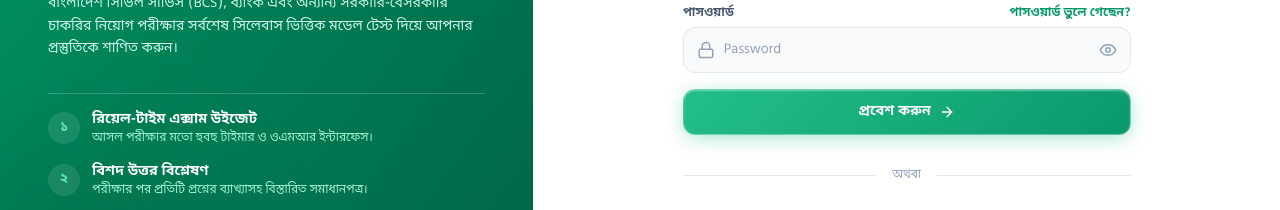
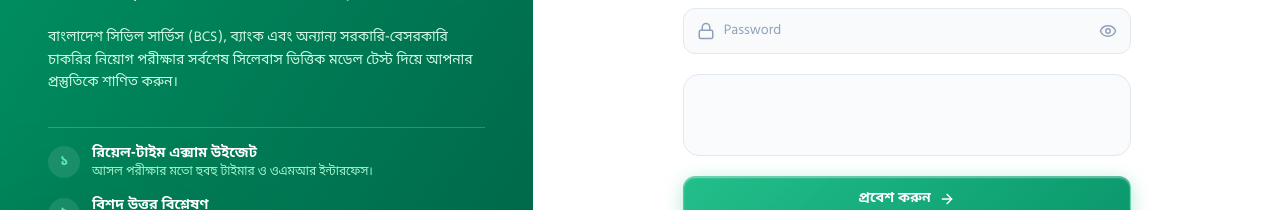
Before and after one commit to pbprosen1971-cloud/Lms-web, a React (Vite) app: page / in a window 1280 px wide. Both pictures are taken after a click on the button "লগইন". Shown: the part 397-607 px from the top of the page. Built offline with nearby package versions, Linux system fonts and the light colour scheme; no server answers; the database is empty.

Commit message:
feat: integrate Google reCAPTCHA v2 for security
Add backend verification endpoint and frontend component integration to prevent automated abuse during authentication.

```diff
--- a/index.html
+++ b/index.html
@@ -9,6 +9,8 @@
     <link href="https://fonts.googleapis.com/css2?family=Hind+Siliguri:wght@400;500;600;700&family=Noto+Sans+Bengali:wght@400;500;600;700;800&family=Poppins:wght@400;500;600;700&display=swap" rel="stylesheet">
     <!-- Google Identity Services for client-side OAuth -->
     <script src="https://accounts.google.com/gsi/client" async defer></script>
+    <!-- Google reCAPTCHA v2 API -->
+    <script src="https://www.google.com/recaptcha/api.js?render=explicit" async defer></script>
     <script>
       (function() {
         try {
--- a/server.ts
+++ b/server.ts
@@ -11,6 +11,43 @@ async function startServer() {
   // Healthcheck Endpoint
   app.get("/api/health", (_req, res) => {
     res.json({ status: "ok", timestamp: new Date().toISOString() });
+  });
+
+  // ==========================================
+  // GOOGLE RECAPTCHA SECURE VERIFICATION
+  // ==========================================
+  app.post("/api/verify-recaptcha", async (req, res) => {
+    try {
+      const { token } = req.body;
+      if (!token) {
+        return res.status(400).json({ success: false, message: "reCAPTCHA ভেরিফিকেশন টোকেন পাওয়া যায়নি।" });
+      }
+
+      const secretKey = process.env.RECAPTCHA_SECRET_KEY || '6LeIxAcTAAAAAGG-vFI1TnRWxMZNFuojJ4WifJWe';
+
+      // Google official test secret key always passes
+      if (secretKey === '6LeIxAcTAAAAAGG-vFI1TnRWxMZNFuojJ4WifJWe') {
+        return res.json({ success: true, testMode: true });
+      }
+
+      const verifyUrl = "https://www.google.com/recaptcha/api/siteverify";
+      const params = new URLSearchParams();
+      params.append("secret", secretKey);
+      params.append("response", token);
+
+      const googleRes = await fetch(verifyUrl, {
+        method: "POST",
+        headers: { "Content-Type": "application/x-www-form-urlencoded" },
+        body: params.toString()
+      });
+
+      const data = await googleRes.json();
+      return res.json({ success: Boolean(data.success), challenge_ts: data.challenge_ts });
+    } catch (err: any) {
+      console.warn("reCAPTCHA backend verification error:", err?.message || err);
+      // Graceful fallback to avoid blocking users if external network request times out
+      return res.json({ success: true, fallback: true });
+    }
   });
 
   // ==========================================
--- a/src/components/LoginView.tsx
+++ b/src/components/LoginView.tsx
@@ -19,6 +19,14 @@ import {
 } from 'firebase/auth';
 import { doc, setDoc, getDoc } from 'firebase/firestore';
 import { auth, db, handleFirestoreError, OperationType } from '../lib/firebase';
+
+declare global {
+  interface Window {
+    grecaptcha?: any;
+  }
+}
+
+const RECAPTCHA_SITE_KEY = (import.meta as any).env?.VITE_RECAPTCHA_SITE_KEY || '6LeIxAcTAAAAAJcZVRqyHh71UMIEGNQ_MXjiZKhI';
 
 interface LoginViewProps {
   onLoginSuccess: (user: UserProfile) => void;
@@ -43,6 +51,86 @@ export default function LoginView({ onLoginSuccess, setView, initialIsRegisterin
   const [forgotEmail, setForgotEmail] = useState('');
   const [forgotSuccess, setForgotSuccess] = useState('');
   const [pendingVerificationEmail, setPendingVerificationEmail] = useState<string | null>(null);
+
+  // Google reCAPTCHA state & references
+  const [recaptchaToken, setRecaptchaToken] = useState('');
+  const [recaptchaError, setRecaptchaError] = useState('');
+  const recaptchaContainerRef = React.useRef<HTMLDivElement>(null);
+  const widgetIdRef = React.useRef<number | null>(null);
+
+  // Initialize and render Google reCAPTCHA v2
+  useEffect(() => {
+    let intervalId: any = null;
+    let isMounted = true;
+
+    const renderRecaptcha = () => {
+      if (!recaptchaContainerRef.current || !window.grecaptcha || typeof window.grecaptcha.render !== 'function') {
+        return false;
+      }
+
+      if (widgetIdRef.current !== null) {
+        return true;
+      }
+
+      if (recaptchaContainerRef.current.childNodes.length > 0) {
+        return true;
+      }
+
+      try {
+        const isDark = document.documentElement.classList.contains('dark');
+        const id = window.grecaptcha.render(recaptchaContainerRef.current, {
+          sitekey: RECAPTCHA_SITE_KEY,
+          theme: isDark ? 'dark' : 'light',
+          callback: (token: string) => {
+            if (isMounted) {
+              setRecaptchaToken(token);
+              setRecaptchaError('');
+              setError('');
+            }
+          },
+          'expired-callback': () => {
+            if (isMounted) {
+              setRecaptchaToken('');
+            }
+          },
+          'error-callback': () => {
+            console.warn('reCAPTCHA error callback triggered');
+          }
+        });
+        widgetIdRef.current = id;
+        return true;
+      } catch (err) {
+        console.warn('grecaptcha.render error:', err);
+        return false;
+      }
+    };
+
+    if (!renderRecaptcha()) {
+      let tries = 0;
+      intervalId = setInterval(() => {
+        tries++;
+        if (renderRecaptcha() || tries > 40) {
+          clearInterval(intervalId);
+        }
+      }, 250);
+    }
+
+    return () => {
+      isMounted = false;
+      if (intervalId) clearInterval(intervalId);
+    };
+  }, []);
+
+  // Reset reCAPTCHA on mode switch
+  useEffect(() => {
+    if (widgetIdRef.current !== null && window.grecaptcha && typeof window.grecaptcha.reset === 'function') {
+      try {
+        window.grecaptcha.reset(widgetIdRef.current);
+        setRecaptchaToken('');
+        setRecaptchaError('');
+      } catch (e) {}
+    }
+  }, [isRegistering]);
 
   // Helper to translate Firebase auth errors to beautiful Bengali
   const getBengaliErrorMessage = (errCode: string): string => {
@@ -96,6 +184,37 @@ export default function LoginView({ onLoginSuccess, setView, initialIsRegisterin
       setError('পাসওয়ার্ডটি অত্যন্ত দুর্বল। এটি কমপক্ষে ৬ অক্ষরের হতে হবে।');
       setLoading(false);
       return;
+    }
+
+    // Google reCAPTCHA Verification Check
+    if (!recaptchaToken) {
+      setError('অনুগ্রহ করে "I\'m not a robot" (reCAPTCHA) নিরাপত্তা যাচাইকরণটি সম্পন্ন করুন।');
+      setRecaptchaError('যাচাইকরণ সম্পন্ন করুন');
+      setLoading(false);
+      return;
+    }
+
+    // Verify token with backend
+    try {
+      const verifyRes = await fetch('/api/verify-recaptcha', {
+        method: 'POST',
+        headers: { 'Content-Type': 'application/json' },
+        body: JSON.stringify({ token: recaptchaToken })
+      });
+      const verifyData = await verifyRes.json();
+      if (!verifyData.success) {
+        setError('reCAPTCHA যাচাইকরণ সম্পন্ন হয়নি। অনুগ্রহ করে চেকবক্সে আবার ক্লিক করুন।');
+        if (widgetIdRef.current !== null && window.grecaptcha) {
+          try {
+            window.grecaptcha.reset(widgetIdRef.current);
+            setRecaptchaToken('');
+          } catch (e) {}
+        }
+        setLoading(false);
+        return;
+      }
+    } catch (verifyErr) {
+      console.warn('reCAPTCHA backend call exception (proceeding gracefully):', verifyErr);
     }
 
     try {
@@ -404,6 +523,12 @@ export default function LoginView({ onLoginSuccess, setView, initialIsRegisterin
         return;
       }
       setError(getBengaliErrorMessage(err.code || err.message));
+      if (widgetIdRef.current !== null && window.grecaptcha) {
+        try {
+          window.grecaptcha.reset(widgetIdRef.current);
+          setRecaptchaToken('');
+        } catch (e) {}
+      }
     } finally {
       setLoading(false);
     }
@@ -825,6 +950,28 @@ export default function LoginView({ onLoginSuccess, setView, initialIsRegisterin
                 </div>
               </div>
 
+              {/* Google reCAPTCHA v2 Verification Widget */}
+              <div className="pt-1 pb-1 space-y-1">
+                <div
+                  className={`flex justify-center items-center p-2 rounded-2xl bg-slate-50/80 dark:bg-slate-950/60 border transition-all overflow-x-auto min-h-[82px] ${
+                    recaptchaError
+                      ? 'border-rose-300 dark:border-rose-900/60 bg-rose-50/40 dark:bg-rose-950/20 ring-2 ring-rose-500/20'
+                      : 'border-slate-200 dark:border-slate-800/80'
+                  }`}
+                >
+                  <div
+                    id="login-recaptcha-widget"
+                    ref={recaptchaContainerRef}
+                    className="flex justify-center"
+                  />
+                </div>
+                {recaptchaError && (
+                  <p className="text-[11px] text-rose-500 font-semibold text-center animate-fade-in">
+                    অনুগ্রহ করে "I'm not a robot" চেকবক্সে ক্লিক করে যাচাই করুন।
+                  </p>
+                )}
+              </div>
+
               {/* Submit Button */}
               <motion.button
                 whileHover={{ scale: 1.01 }}
```
Also changed, not shown: 1 other file (tests, documents, lock files or other folders).
